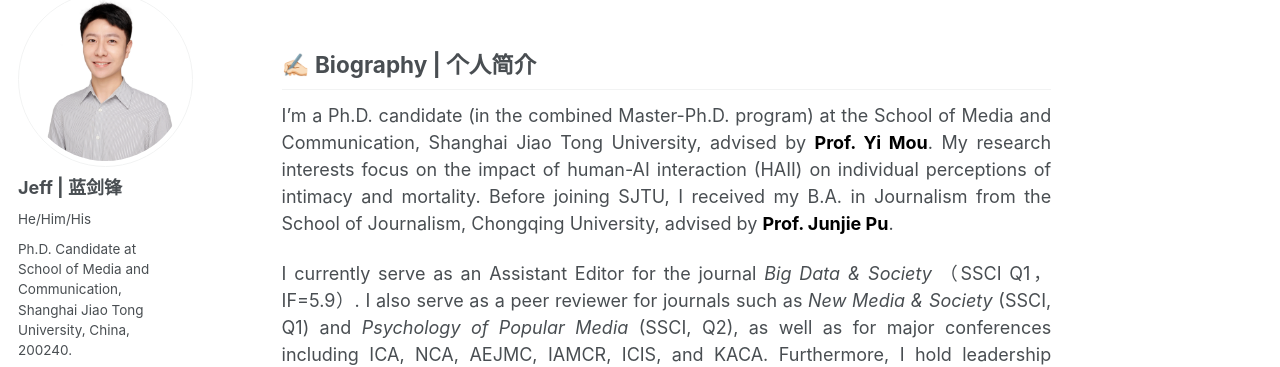
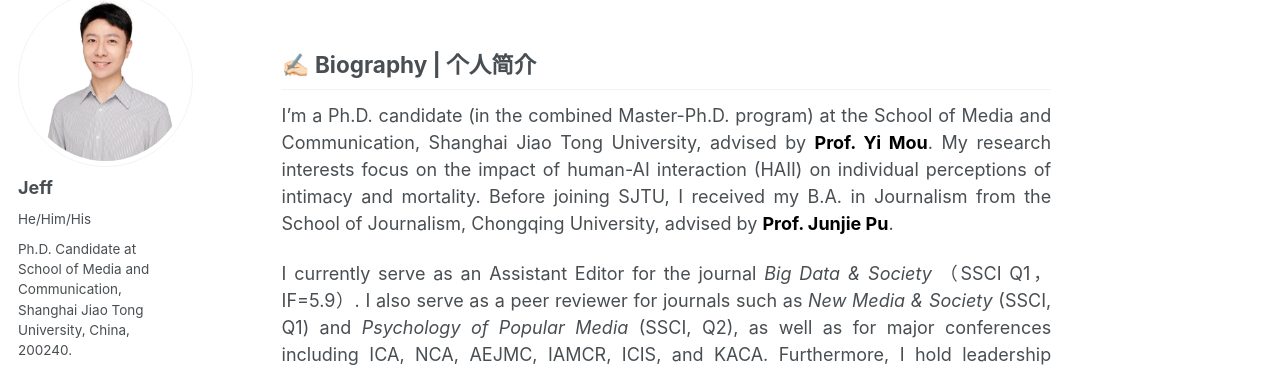
Before and after one commit to jianfenglan/jianfenglan.github.io, a Jekyll site: the page built from _pages/about.md, in a window 1280 px wide. Shown: the part 107-474 px from the top of the page. Built offline with Jekyll 4.4.1, drawn with Linux system fonts in a browser that asks for light colours; some web fonts are replaced.

Commit message:
Update _config.yml

```diff
--- a/_config.yml
+++ b/_config.yml
@@ -21,7 +21,7 @@ repository               : "jianfenglan/jianfenglan.github.io"
 author:
   # Biographic information
   avatar           : "profile.png"
-  name             : "Jeff | 蓝剑锋"
+  name             : "Jeff"
   bio              : "Ph.D. Candidate at<br>School of Media and Communication,<br>Shanghai Jiao Tong University, China,<br>200240."
   pronouns         : "He/Him/His"
   location         : # URL
```
